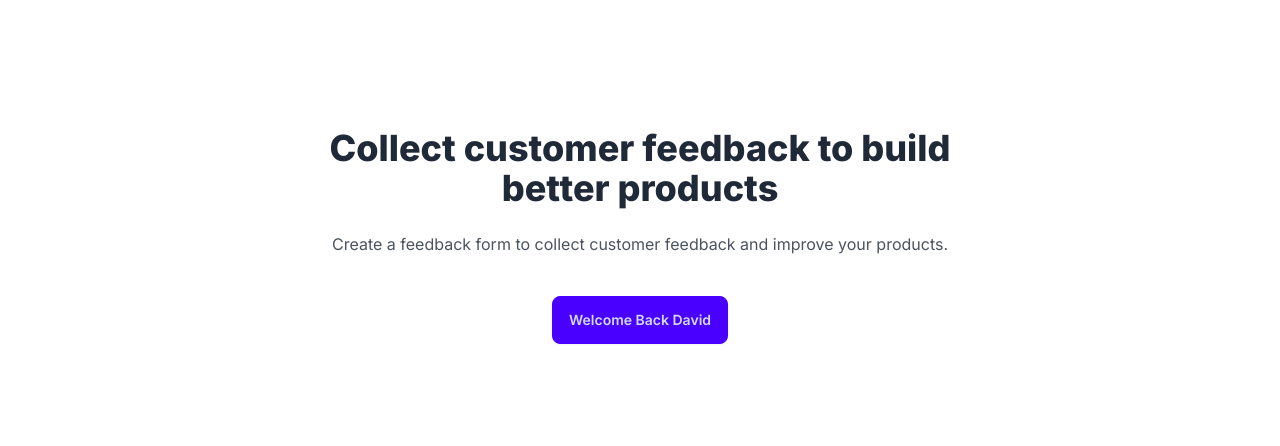
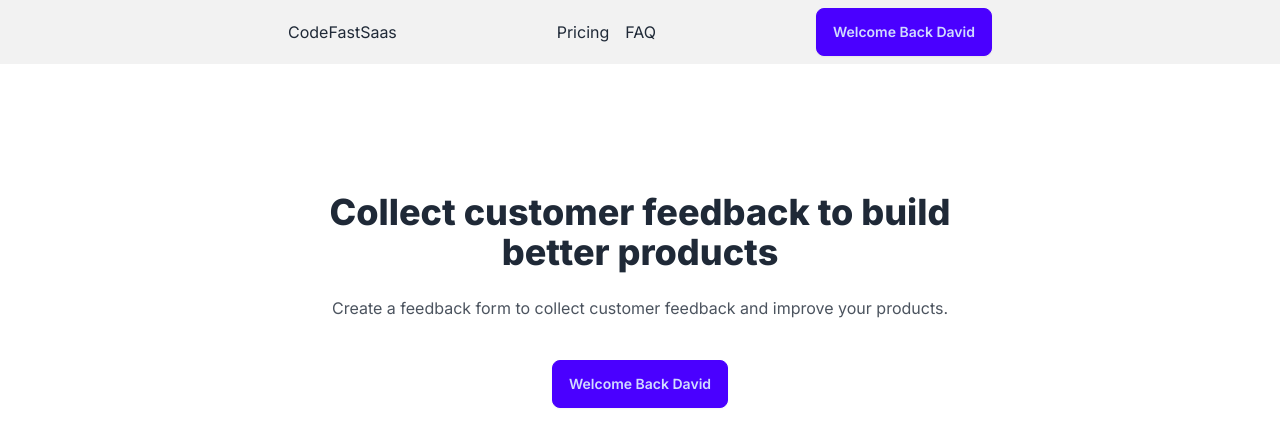
Before and after one commit to david-diazd/codefast-saas, a Next.js app: page / in a window 1280 px wide. Shown: the top 446 px of the page. Built offline with nearby package versions, Linux system fonts and the light colour scheme.

Commit message:
feat: landing page

```diff
--- a/app/layout.js
+++ b/app/layout.js
@@ -10,7 +10,7 @@ export const metadata = {
 
 export default function RootLayout({ children }) {
   return (
-    <html lang="en">
+    <html lang="en" data-theme="light">
       <body className={inter.className}>{children}</body>
     </html>
   );
--- a/app/page.js
+++ b/app/page.js
@@ -5,6 +5,18 @@ export default function Home() {
   const name = "David";
   return (
     <main>
+      <section className="bg-base-200">
+        <div className="max-w-3xl mx-auto flex justify-between items-center px-8 py-2">
+          <div>CodeFastSaas</div>
+          <div className="space-x-4">
+            <a className="link link-hover">Pricing</a>
+            <a className="link link-hover">FAQ</a>
+          </div>
+          <div>
+            <ButtonLogin isLoggedIn={isLoggedIn} name={name} />
+          </div>
+        </div>
+      </section>
       <section className="px-8 text-center py-32 max-w-3xl mx-auto">
         <h1 className="text-4xl font-extrabold mb-6">
           Collect customer feedback to build better products
--- a/tailwind.config.js
+++ b/tailwind.config.js
@@ -13,4 +13,8 @@ module.exports = {
   plugins: [
     require('daisyui'),
   ],
+  daisyui: {
+    themes: ["light", "dark", "cupcake"
+    ],
+  },
 };
```
